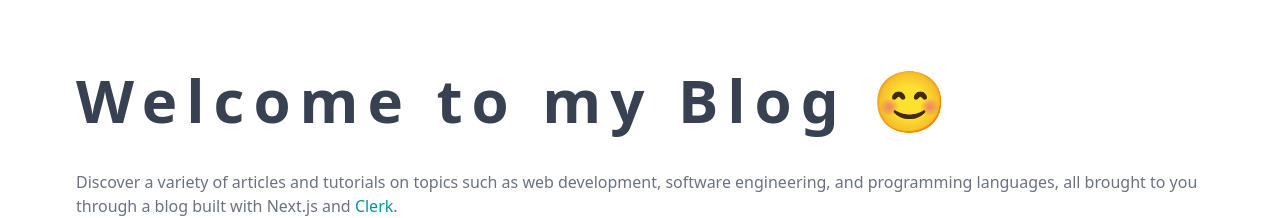
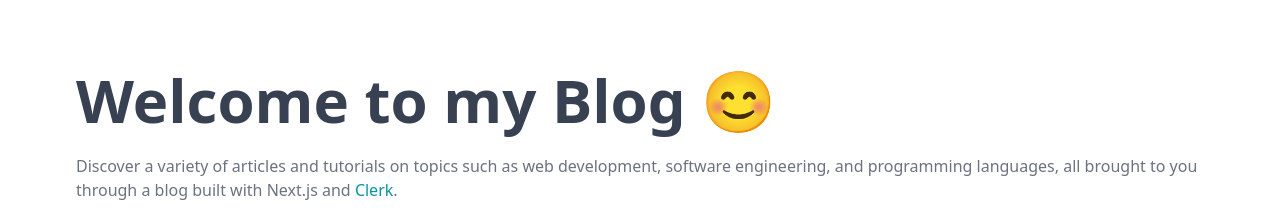
Before and after one commit to tawkeer1/bloggingapp, a Next.js app: page / in a window 1280 px wide. Shown: the part 126-344 px from the top of the page. Built offline with nearby package versions, Linux system fonts and the light colour scheme; no server answers.

Commit message:
reverted changes of typewriiter effect

```diff
--- a/src/app/components/TypeWriterHeader.jsx
+++ b/src/app/components/TypeWriterHeader.jsx
@@ -2,7 +2,7 @@ import React from 'react'
 
 const TypeWriterHeader = () => {
   return (
-    <div className='typewriter max-w-xs inline'>
+    <div className='typewriter max-w-xsz inline'>
       <h1 className='inline-block text-3xl font-bold lg:text-6xl'>Welcome to my Blog 😊</h1>
     </div>
   )
--- a/src/app/globals.css
+++ b/src/app/globals.css
@@ -40,30 +40,6 @@ body {
   color: red;
 }
 
-.typewriter h1 {
-  padding-bottom: 10px;
-  overflow: hidden; /* Ensures the content is not revealed until the animation */
-  border-right: .15em solid cyan; /* The typwriter cursor */
-  white-space: nowrap; /* Keeps the content on a single line */
-  margin: 0 auto; /* Gives that scrolling effect as the typing happens */
-  letter-spacing: .15em; /* Adjust as needed */
-  animation:
-    typing 1.5s steps(40, end),
-    blink-caret .75s step-end infinite;
-}
-
-/* The typing effect */
-@keyframes typing {
-  from { width: 0 }
-  to { width: 100% }
-}
-
-/* The typewriter cursor effect */
-@keyframes blink-caret {
-  from, to { border-color: transparent }
-  50% { border-color: cyan; }
-}
-
 @media screen and (max-width: 340px) {
   .handle-small {
     display:none;
--- a/src/app/page.jsx
+++ b/src/app/page.jsx
@@ -19,7 +19,7 @@ export default async function Home() {
   return (
     <div className='flex flex-col justify-center items-center'>
       <div className='flex flex-col gap-6 p-28 px-3 max-w-6xl mx-auto '>
-        <TypeWriterHeader/>
+      <h1 className='inline-block text-3xl font-bold lg:text-6xl'>Welcome to my Blog 😊</h1>
         <p className='text-gray-500 text-sm sm:text-base'>
           Discover a variety of articles and tutorials on topics such as web
           development, software engineering, and programming languages, all
```
